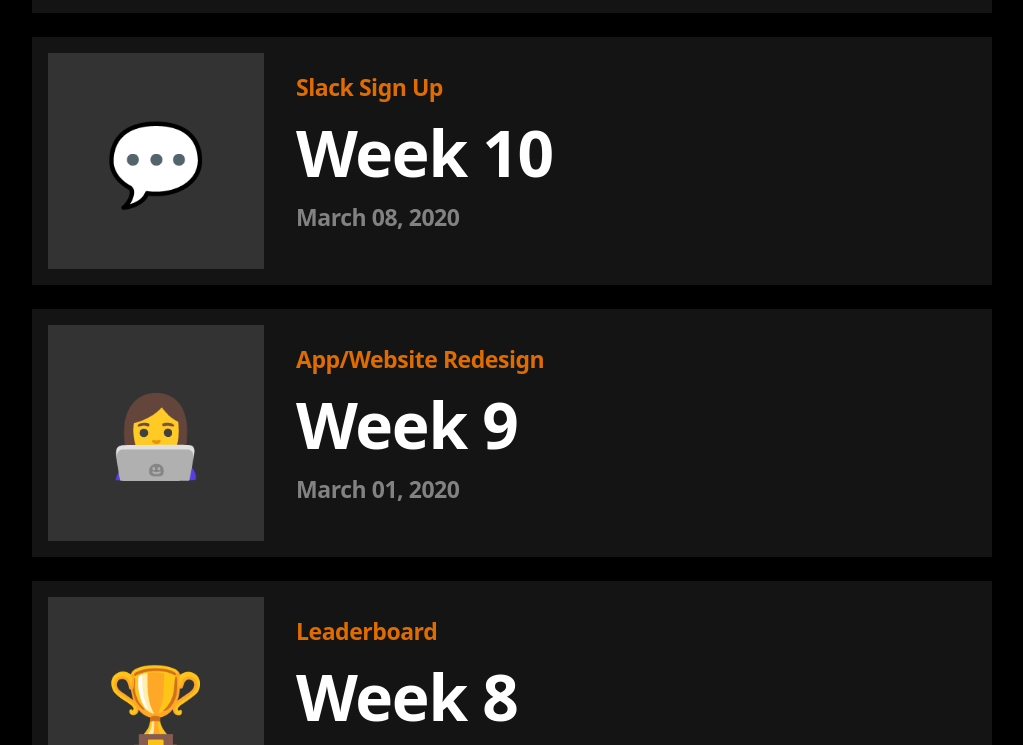
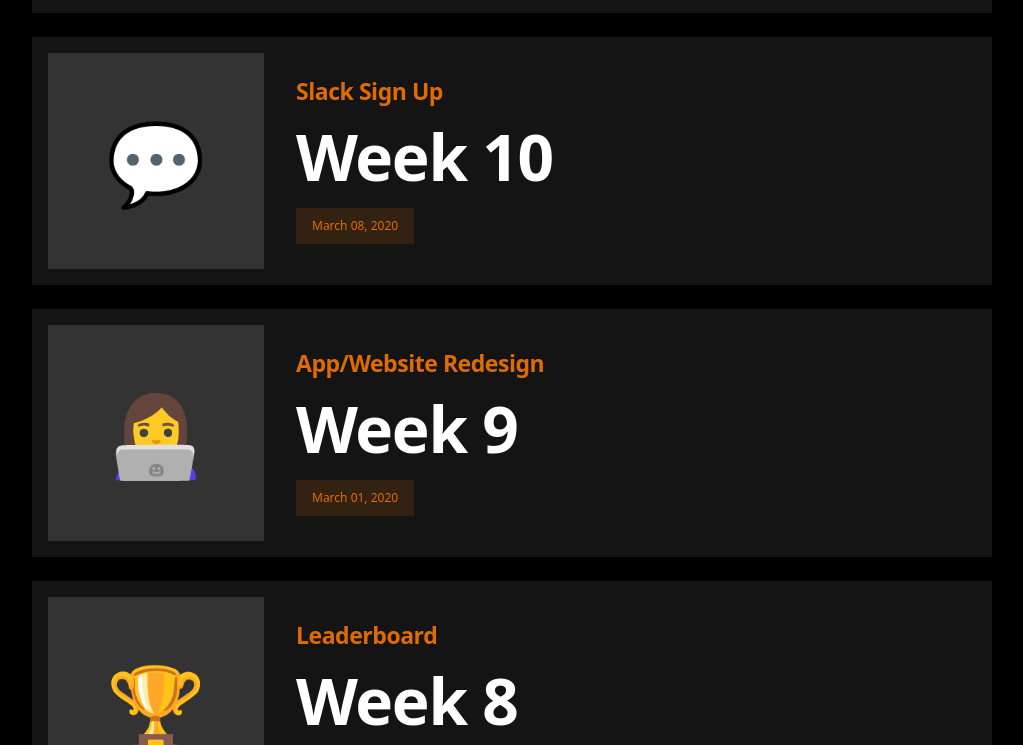
Before and after one commit to TampaBayDesigners/design-challenges-2020, a Gatsby site: page /design-challenges in a window 1280 px wide. Shown: the part 725-1470 px from the top of the page, without its empty margins (128-1151 px from the left). Built offline with nearby package versions, Linux system fonts and the light colour scheme; Gatsby itself is replaced by a stand-in of ours; some packages are replaced by stand-ins of ours.

Commit message:
change date to badge

```diff
--- a/src/components/BlogItem/index.js
+++ b/src/components/BlogItem/index.js
@@ -2,6 +2,7 @@ import React from "react"
 import styled from "styled-components"
 import { CardHover } from '../Card'
 import { theme } from '../../theme/theme'
+import { Badge } from '../Badge'
 
 const BlogImg = styled.div`
   width: 21.6rem;
@@ -67,7 +68,7 @@ const BlogItem = (props) => {
       <BlogContent>
         <BlogName>{props.name}</BlogName>
         <BlogTitle>{props.title}</BlogTitle>
-        <BlogDate>{props.date}</BlogDate>
+        <Badge color={theme.orange} >{props.date}</Badge>
       </BlogContent>
     </BlogContainer>
   )
```
